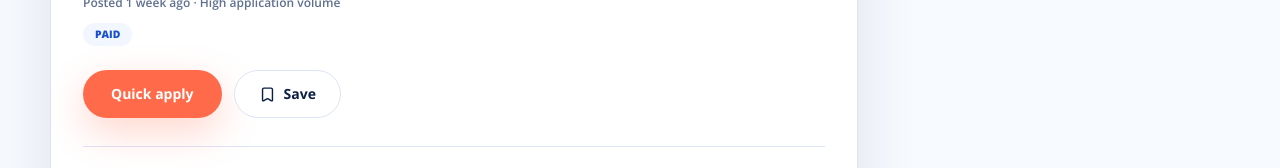
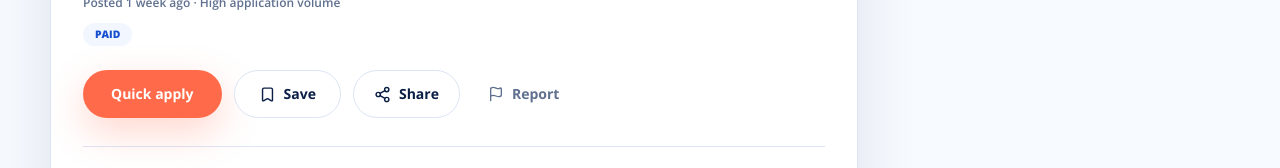
Before and after one commit to RManula/Interns-Store, a Next.js app: page /internships/civil-engineering-vacation in a window 1280 px wide. Shown: the part 469-637 px from the top of the page. Built offline with nearby package versions, Linux system fonts and the light colour scheme.

Commit message:
feat: add Share and Report actions to internship detail

```diff
--- a/components/browse/JobDetail.tsx
+++ b/components/browse/JobDetail.tsx
@@ -1,5 +1,6 @@
 "use client";
 
+import { useState } from "react";
 import Link from "next/link";
 import { useRouter } from "next/navigation";
 import {
@@ -7,10 +8,13 @@ import {
   Bookmark,
   BriefcaseBusiness,
   Building2,
+  Check,
   CheckCircle2,
   Clock3,
   ExternalLink,
+  Flag,
   MapPin,
+  Share2,
   ShieldAlert,
   Sparkles,
 } from "lucide-react";
@@ -29,6 +33,7 @@ export function JobDetail({ internship, company, variant = "page" }: JobDetailPr
   const { user, isSaved, toggleSave } = useApp();
   const saved = isSaved(internship.id);
   const applyHref = `/internships/${internship.id}/apply`;
+  const [copied, setCopied] = useState(false);
 
   const handleSave = () => {
     if (!user) {
@@ -36,6 +41,22 @@ export function JobDetail({ internship, company, variant = "page" }: JobDetailPr
       return;
     }
     toggleSave(internship.id);
+  };
+
+  const handleShare = async () => {
+    const url = typeof window !== "undefined" ? `${window.location.origin}/internships/${internship.id}` : "";
+    const shareData = { title: `${internship.role} — ${internship.company}`, url };
+    try {
+      if (navigator.share) {
+        await navigator.share(shareData);
+        return;
+      }
+      await navigator.clipboard.writeText(url);
+      setCopied(true);
+      setTimeout(() => setCopied(false), 1800);
+    } catch {
+      /* user cancelled share */
+    }
   };
 
   const meta = [
@@ -142,6 +163,20 @@ export function JobDetail({ internship, company, variant = "page" }: JobDetailPr
             <Bookmark size={17} className={cn(saved && "fill-blue-600")} />
             {saved ? "Saved" : "Save"}
           </button>
+          <button
+            type="button"
+            onClick={handleShare}
+            className="inline-flex min-h-12 items-center justify-center gap-2 rounded-full border border-line bg-white px-5 text-sm font-bold text-navy-900 transition hover:bg-blue-50"
+          >
+            {copied ? <Check size={17} className="text-emerald-600" /> : <Share2 size={17} />}
+            {copied ? "Copied!" : "Share"}
+          </button>
+          <Link
+            href={`/report-listing?listingId=${internship.id}`}
+            className="inline-flex min-h-12 items-center justify-center gap-2 rounded-full px-4 text-sm font-bold text-muted transition hover:bg-coral-500/10 hover:text-coral-600"
+          >
+            <Flag size={16} /> Report
+          </Link>
           {variant === "preview" && (
             <Link
               href={`/internships/${internship.id}`}
```
